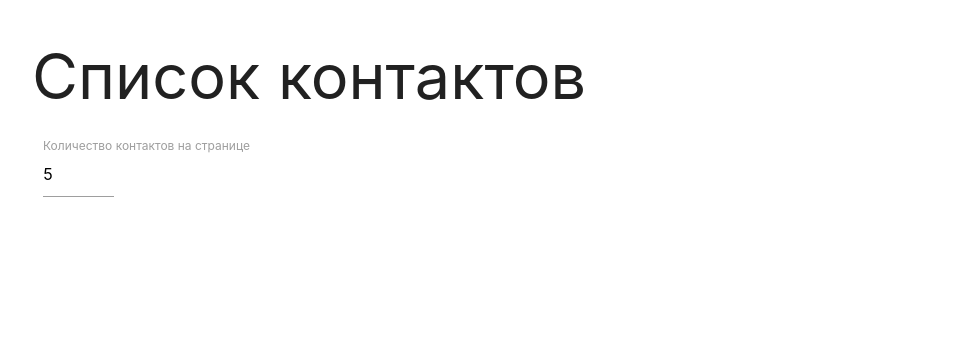
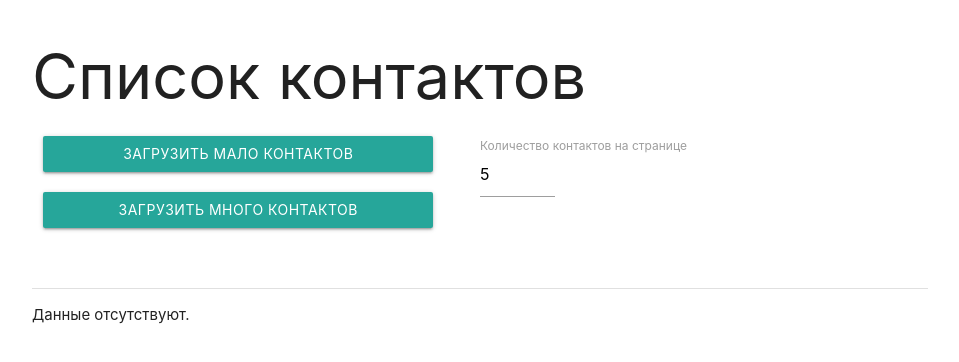
Before and after one commit to v-yan-v/contactsViewver, a React (Create React App) app: page / in a window 1280 px wide. Shown: the top 362 px of the page, without its empty margins (160-1119 px from the left). Built offline with nearby package versions, Linux system fonts and the light colour scheme.

Commit message:
feat: ContactsList component feat: buttons for load data from server in Settings block fix: saving data received from server to store

```diff
--- a/src/App.js
+++ b/src/App.js
@@ -1,11 +1,13 @@
 import React from 'react';
 import {Header} from "./VIEW/Components/Header/Header";
+import {Main} from "./VIEW/Components/Main/Main";
 
 function App() {
   return (
     <React.Fragment >
       <Header />
-      <section className='main'></section>
+      <div className="divider"></div>
+      <Main />
       <footer className='footer'></footer>
     </React.Fragment>
   );
--- a/src/FLUX/contactsList/operations.js
+++ b/src/FLUX/contactsList/operations.js
@@ -18,13 +18,12 @@ export const requestList = (rows) => (dispatch) => {
   axios.get(`http://www.filltext.com/?rows=${rows}&id={number|1000}&firstName={firstName}&lastName={lastName}&email={email}&phone={phone|(xxx)xxx-xx-xx}&address={addressObject}&description={lorem|32}`)
     .then(response => {
       if (response.status === 200) {
-        return JSON.parse(response.data)
+        dispatch(actions.requestList(response.data))
+        dispatch(actions.fetchingSuccess())
       }
-      dispatch(actions.fetchingFailed())
-    })
-    .then(list => {
-      dispatch(actions.fetchingSuccess())
-      dispatch(actions.requestList(list))
+      else {
+        dispatch(actions.fetchingFailed())
+      }
     })
 }
 
--- /dev/null
+++ b/src/VIEW/Components/ContactsList/ContactsList.js
@@ -0,0 +1,74 @@
+import React from 'react'
+import {connect} from 'react-redux'
+import {getContactsList} from "../../../FLUX/contactsList/selectors";
+
+const mapStateToProps = (state) => ({
+  contactsList: getContactsList(state)
+})
+
+const mapDispatchToProps = {}
+
+const ContactsListLogic = (props) => {
+
+
+  if (props.contactsList.length === 0) {
+    return (
+      <div className='section center-align'>
+        <div className="preloader-wrapper big active ">
+          <div className="spinner-layer spinner-blue-only">
+            <div className="circle-clipper left">
+              <div className="circle"></div>
+            </div>
+            <div className="gap-patch">
+              <div className="circle"></div>
+            </div>
+            <div className="circle-clipper right">
+              <div className="circle"></div>
+            </div>
+          </div>
+        </div>
+      </div>
+    )
+  }
+  else if (props.contactsList.length === 1 && typeof props.contactsList[0] !== "object") {
+    return props.contactsList[0]
+  }
+  else {
+    console.log(props.contactsList)
+
+
+    return (
+      <table className='highlight striped responsive-table'>
+
+        <thead>
+          <tr>
+            <th>id</th>
+            <th>First Name</th>
+            <th>Last Name</th>
+            <th>email</th>
+            <th>phone</th>
+          </tr>
+        </thead>
+
+        <tbody>
+          {props.contactsList.map(c => (
+            <tr key={c.id}>
+              <td>{c.id}</td>
+              <td>{c.firstName}</td>
+              <td>{c.lastName}</td>
+              <td>{c.email}</td>
+              <td>{c.phone}</td>
+            </tr>
+          ))}
+        </tbody>
+
+      </table>
+    )
+  }
+
+}
+
+export const ContactsList = connect(
+  mapStateToProps,
+  mapDispatchToProps
+)(ContactsListLogic)
--- a/src/VIEW/Components/Header/Header.js
+++ b/src/VIEW/Components/Header/Header.js
@@ -2,7 +2,7 @@ import React from 'react'
 import {connect} from "react-redux";
 
 import {getContactsPerPage} from '../../../FLUX/contactsList/selectors'
-import {setContactsPerPage} from "../../../FLUX/contactsList/operations";
+import {requestList, setContactsPerPage} from "../../../FLUX/contactsList/operations";
 
 const mapStateToProps = (state) => ({
   contactsPerPage: getContactsPerPage(state)
@@ -10,6 +10,7 @@ const mapStateToProps = (state) => ({
 
 const mapDispatchToProps = ({
   setContactsPerPage
+  , requestList
 })
 
 const HeaderLogic = (props) => {
@@ -23,6 +24,12 @@ const HeaderLogic = (props) => {
   }
 
 
+  const handleRequestContacts = (evt) => {
+    const listSize = +evt.target.dataset.listsize
+
+    props.requestList(listSize)
+  }
+
   // console.log('Header.props', props)
 
   return (
@@ -30,10 +37,31 @@ const HeaderLogic = (props) => {
       <h1>Список контактов</h1>
 
       {/* Here will be a separate component Settings when the block contains more fields */}
-      <div className="settings">
-        <form className="settingsForm row">
+      <div className="settings row">
 
-          <div className="input-field col s6 row">
+        <div className="settings-requestList col s6 row">
+
+            <button
+              className="btn waves-effect waves-light col s11 row"
+              onClick={handleRequestContacts}
+              data-listsize='30'
+            >
+              Загрузить мало контактов
+            </button>
+
+            <button
+              className="btn waves-effect waves-light col  s11 row"
+              onClick={handleRequestContacts}
+              data-listsize='1000'
+            >
+              Загрузить много контактов
+            </button>
+
+        </div>
+
+        <form className="settings-Form col s6 ">
+
+          <div className="input-field row">
             <input className='col s2'
                    type="number"
                    min='5'
--- /dev/null
+++ b/src/VIEW/Components/Main/Main.js
@@ -0,0 +1,10 @@
+import React from 'react'
+import {ContactsList} from "../ContactsList/ContactsList";
+
+export const Main = (props) => {
+  return (
+    <main className='section'>
+      <ContactsList />
+    </main>
+  )
+}
--- a/src/index.css
+++ /dev/null
@@ -1,13 +0,0 @@
-body {
-  margin: 0;
-  font-family: -apple-system, BlinkMacSystemFont, 'Segoe UI', 'Roboto', 'Oxygen',
-    'Ubuntu', 'Cantarell', 'Fira Sans', 'Droid Sans', 'Helvetica Neue',
-    sans-serif;
-  -webkit-font-smoothing: antialiased;
-  -moz-osx-font-smoothing: grayscale;
-}
-
-code {
-  font-family: source-code-pro, Menlo, Monaco, Consolas, 'Courier New',
-    monospace;
-}
--- /dev/null
+++ b/src/index.sass
@@ -0,0 +1,5 @@
+
+@import "~materialize-css/sass/materialize"
+
+table.highlight > tbody > tr:hover
+  @extend .teal, .lighten-5
```
Also changed, not shown: src/index.js (+4 -3 lines).
